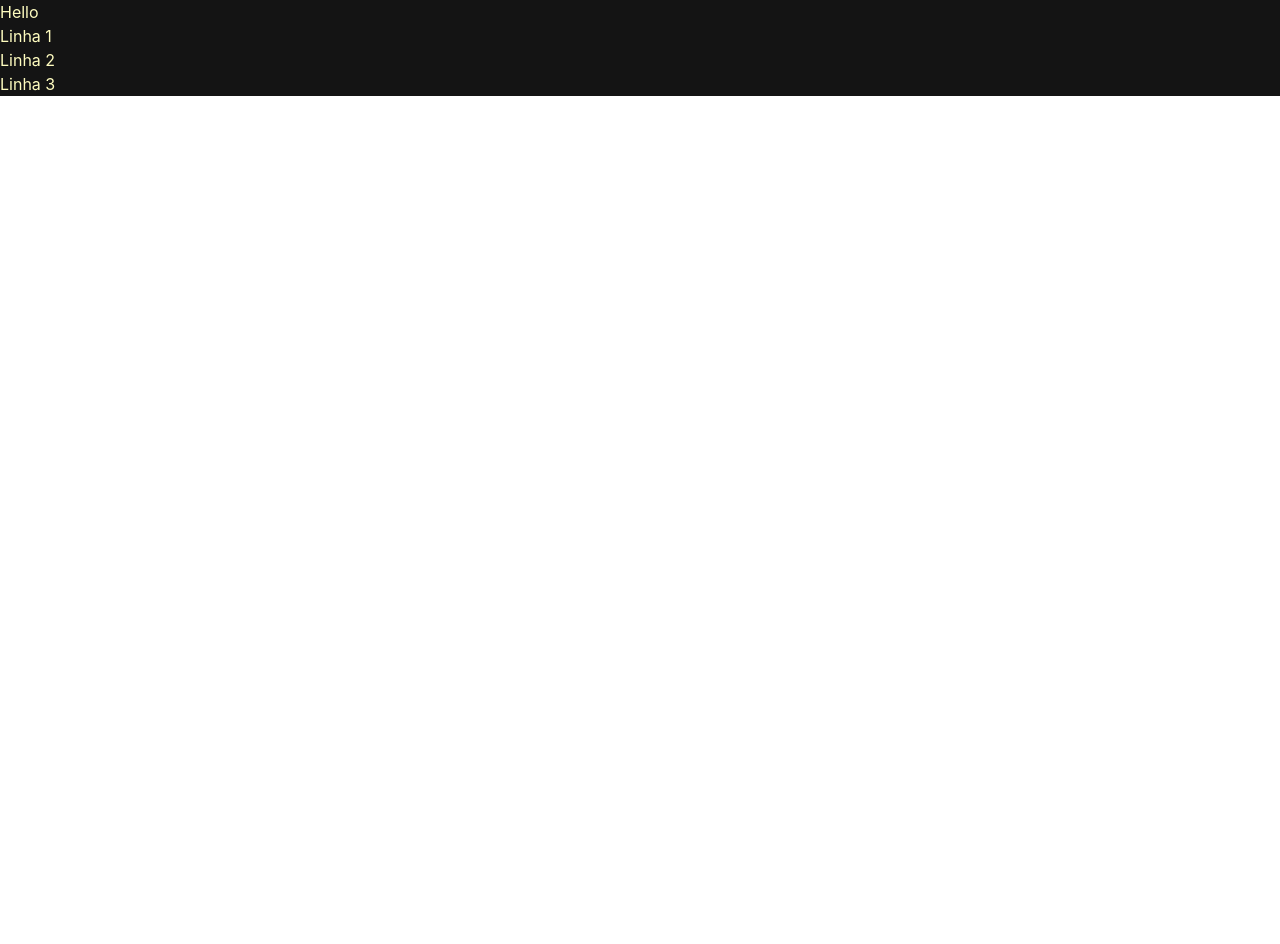
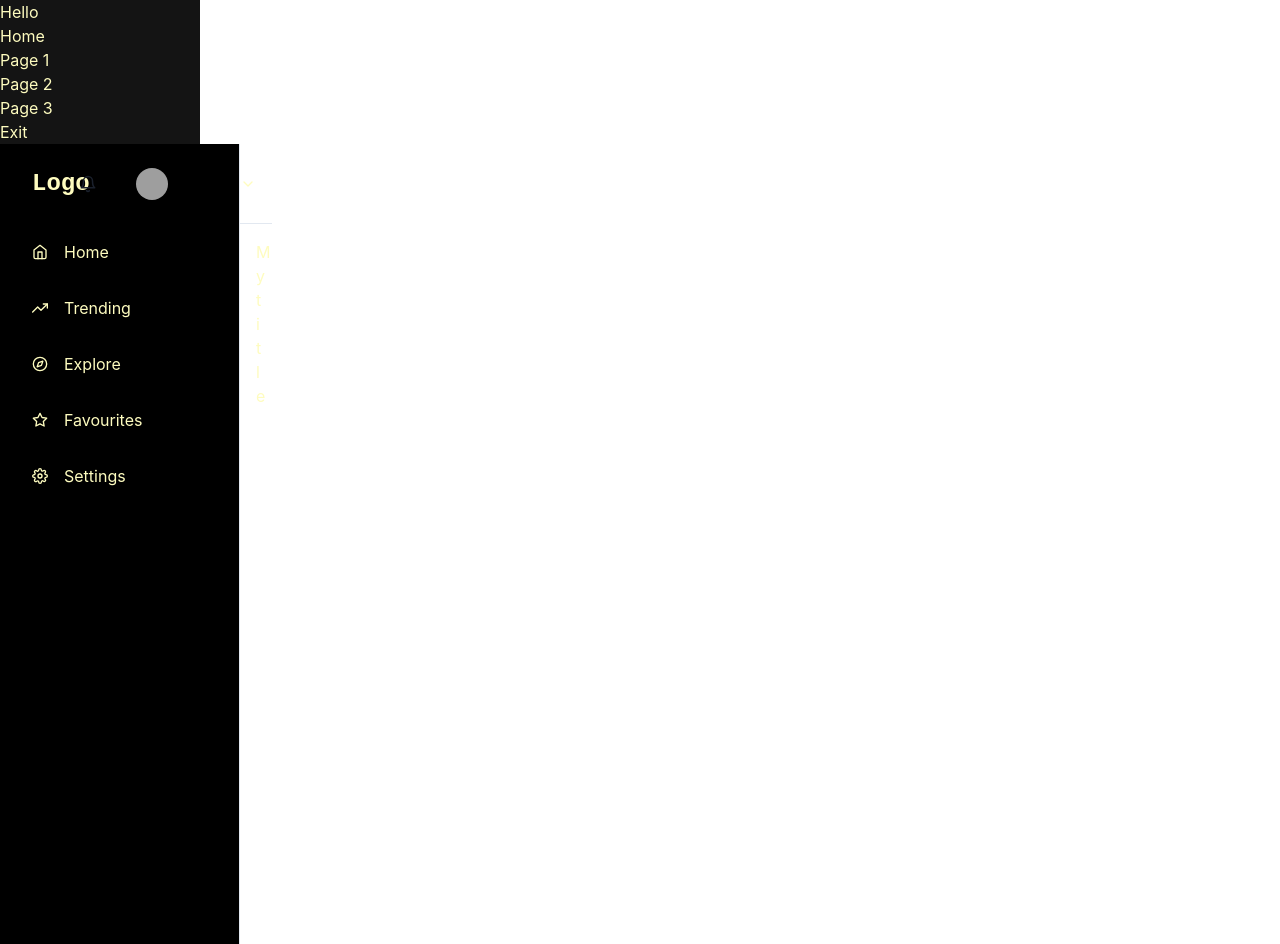
Before and after one commit to ChristieYuki/my-app, a Next.js app: page / in a window 1280 px wide. Before the commit the page ends 800 px from the top, so only its background shows below. Built offline with nearby package versions, Linux system fonts and the light colour scheme; grey boxes are pictures that could not be loaded.

Commit message:
lets go to do the best sidebar

```diff
--- a/src/pages/components/sidebar/index.tsx
+++ b/src/pages/components/sidebar/index.tsx
@@ -1,18 +1,20 @@
-import { background, color } from "@chakra-ui/react";
+import { Box } from "@chakra-ui/react";
 import React from "react";
 
-export default function Sidebar(){
-return (
-    <div>
+export default function Sidebar() {
+  return (
+    <Box display="flex" alignItems="flex-start" justifyContent="flex-start" >
       <aside>
         <nav>
           <ul>
-            <li>Linha 1</li>
-            <li>Linha 2</li>
-            <li>Linha 3</li>
+            <li>Home</li>
+            <li>Page 1</li>
+            <li>Page 2</li>
+            <li>Page 3</li>
+            <li>Exit</li>
           </ul>
         </nav>
       </aside>
- </div>
+    </Box>
   );
 };
--- /dev/null
+++ b/src/pages/components/sidebarWithHeader/index.tsx
@@ -0,0 +1,227 @@
+import React, { ReactNode } from 'react';
+import {
+    IconButton,
+    Avatar,
+    Box,
+    CloseButton,
+    Flex,
+    HStack,
+    VStack,
+    Icon,
+    useColorModeValue,
+    Link,
+    Drawer,
+    DrawerContent,
+    Text,
+    useDisclosure,
+    BoxProps,
+    FlexProps,
+    Menu,
+    MenuButton,
+    MenuDivider,
+    MenuItem,
+    MenuList,
+} from '@chakra-ui/react';
+import {
+    FiHome,
+    FiTrendingUp,
+    FiCompass,
+    FiStar,
+    FiSettings,
+    FiMenu,
+    FiBell,
+    FiChevronDown,
+} from 'react-icons/fi';
+import { IconType } from 'react-icons';
+
+interface LinkItemProps {
+    name: string;
+    icon: IconType;
+}
+const LinkItems: Array<LinkItemProps> = [
+    { name: 'Home', icon: FiHome },
+    { name: 'Trending', icon: FiTrendingUp },
+    { name: 'Explore', icon: FiCompass },
+    { name: 'Favourites', icon: FiStar },
+    { name: 'Settings', icon: FiSettings },
+];
+
+export default function SidebarWithHeader({
+    children,
+}: {
+    children: ReactNode;
+}) {
+    const { isOpen, onOpen, onClose } = useDisclosure();
+    return (
+        <Box minH="100vh" bg={useColorModeValue('gray.100', 'gray.900')}>
+            <SidebarContent
+                onClose={() => onClose}
+                display={{ base: 'none', md: 'block' }}
+            />
+            <Drawer
+                autoFocus={false}
+                isOpen={isOpen}
+                placement="left"
+                onClose={onClose}
+                returnFocusOnClose={false}
+                onOverlayClick={onClose}
+                size="full">
+                <DrawerContent>
+                    <SidebarContent onClose={onClose} />
+                </DrawerContent>
+            </Drawer>
+            {/* mobilenav */}
+            <MobileNav onOpen={onOpen} />
+            <Box ml={{ base: 0, md: 60 }} p="4">
+                {children}
+            </Box>
+        </Box>
+    );
+}
+
+interface SidebarProps extends BoxProps {
+    onClose: () => void;
+}
+
+const SidebarContent = ({ onClose, ...rest }: SidebarProps) => {
+    return (
+        <Box
+            transition="3s ease"
+            bg={useColorModeValue('black', 'gray.900')}
+            borderRight="1px"
+            borderRightColor={useColorModeValue('gray.200', 'gray.700')}
+            w={{ base: 'full', md: 60 }}
+            pos="fixed"
+            h="full"
+            {...rest}>
+            <Flex h="20" alignItems="center" mx="8" justifyContent="space-between">
+                <Text fontSize="2xl" fontFamily="monospace" fontWeight="bold">
+                    Logo
+                </Text>
+                <CloseButton display={{ base: 'flex', md: 'none' }} onClick={onClose} />
+            </Flex>
+            {LinkItems.map((link) => (
+                <NavItem key={link.name} icon={link.icon}>
+                    {link.name}
+                </NavItem>
+            ))}
+        </Box>
+    );
+};
+
+interface NavItemProps extends FlexProps {
+    icon: IconType;
+    children: ReactText;
+}
+const NavItem = ({ icon, children, ...rest }: NavItemProps) => {
+    return (
+        <Link href="#" style={{ textDecoration: 'none' }} _focus={{ boxShadow: 'none' }}>
+            <Flex
+                align="center"
+                p="4"
+                mx="4"
+                borderRadius="lg"
+                role="group"
+                cursor="pointer"
+                _hover={{
+                    bg: 'cyan.400',
+                    color: 'white',
+                }}
+                {...rest}>
+                {icon && (
+                    <Icon
+                        mr="4"
+                        fontSize="16"
+                        _groupHover={{
+                            color: 'white',
+                        }}
+                        as={icon}
+                    />
+                )}
+                {children}
+            </Flex>
+        </Link>
+    );
+};
+
+interface MobileProps extends FlexProps {
+    onOpen: () => void;
+}
+const MobileNav = ({ onOpen, ...rest }: MobileProps) => {
+    return (
+        <Flex
+            ml={{ base: 0, md: 60 }}
+            px={{ base: 4, md: 4 }}
+            height="20"
+            alignItems="center"
+            bg={useColorModeValue('white', 'gray.900')}
+            borderBottomWidth="1px"
+            borderBottomColor={useColorModeValue('gray.200', 'gray.700')}
+            justifyContent={{ base: 'space-between', md: 'flex-end' }}
+            {...rest}>
+            <IconButton
+                display={{ base: 'flex', md: 'none' }}
+                onClick={onOpen}
+                variant="outline"
+                aria-label="open menu"
+                icon={<FiMenu />}
+            />
+
+            <Text
+                display={{ base: 'flex', md: 'none' }}
+                fontSize="2xl"
+                fontFamily="monospace"
+                fontWeight="bold">
+                Logo
+            </Text>
+
+            <HStack spacing={{ base: '0', md: '6' }}>
+                <IconButton
+                    size="lg"
+                    variant="ghost"
+                    aria-label="open menu"
+                    icon={<FiBell />}
+                />
+                <Flex alignItems={'center'}>
+                    <Menu>
+                        <MenuButton
+                            py={2}
+                            transition="all 0.3s"
+                            _focus={{ boxShadow: 'none' }}>
+                            <HStack>
+                                <Avatar
+                                    size={'sm'}
+                                    src={
+                                        'https://images.unsplash.com/photo-1619946794135-5bc917a27793?ixlib=rb-0.3.5&q=80&fm=jpg&crop=faces&fit=crop&h=200&w=200&s=b616b2c5b373a80ffc9636ba24f7a4a9'
+                                    }
+                                />
+                                <VStack
+                                    display={{ base: 'none', md: 'flex' }}
+                                    alignItems="flex-start"
+                                    spacing="1px"
+                                    ml="2">
+                                    <Text fontSize="sm">Justina Clark</Text>
+                                    <Text fontSize="xs" color="gray.600">
+                                        Admin
+                                    </Text>
+                                </VStack>
+                                <Box display={{ base: 'none', md: 'flex' }}>
+                                    <FiChevronDown />
+                                </Box>
+                            </HStack>
+                        </MenuButton>
+                        <MenuList
+                            bg={useColorModeValue('white', 'gray.900')}
+                            borderColor={useColorModeValue('gray.200', 'gray.700')}>
+                            <MenuItem>Profile</MenuItem>
+                            <MenuItem>Settings</MenuItem>
+                            <MenuItem>Billing</MenuItem>
+                            <MenuDivider />
+                            <MenuItem>Sign out</MenuItem>
+                        </MenuList>
+                    </Menu>
+                </Flex>
+            </HStack>
+        </Flex>
+    );
+};
--- a/src/pages/index.tsx
+++ b/src/pages/index.tsx
@@ -3,18 +3,18 @@
 import { sleep } from './utils/sleep';
 import React from 'react';
 import CallToActionWithAnnotation from './layout/Hero';
-import SimpleSidebar from './components/SimpleSidebar';
 import { Box } from '@chakra-ui/react';
-
-const cantent = "main content";
+import SidebarWithHeader from './components/sidebarWithHeader';
+const title = "My title"
 
 //Melhor para tipar!
 const Home: NextPage = () => {
   return (
     <div>
-      <Box bg={'blackAlpha.900'} color={'yellow.100'}>
+      <Box bg={'blackAlpha.900'} color={'yellow.100'} width={'200px'} height={'max-content'}>
         <h1>Hello</h1>
         <Sidebar />
+        <SidebarWithHeader children={title} />
         {/* <CallToActionWithAnnotation /> */}
       </Box >
     </div >
```
Also changed, not shown: src/pages/components/items/linkItem/index.tsx (added, +22 -0 lines).
